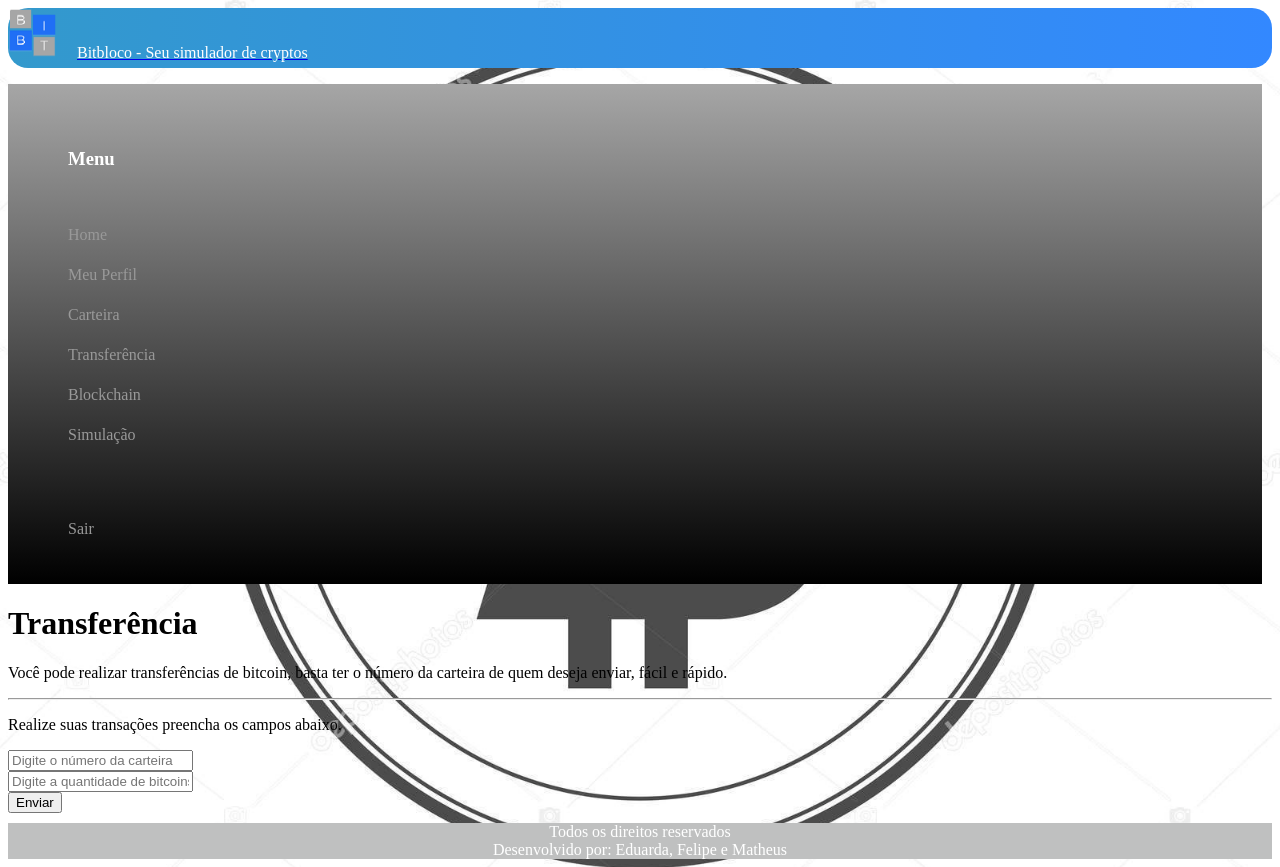
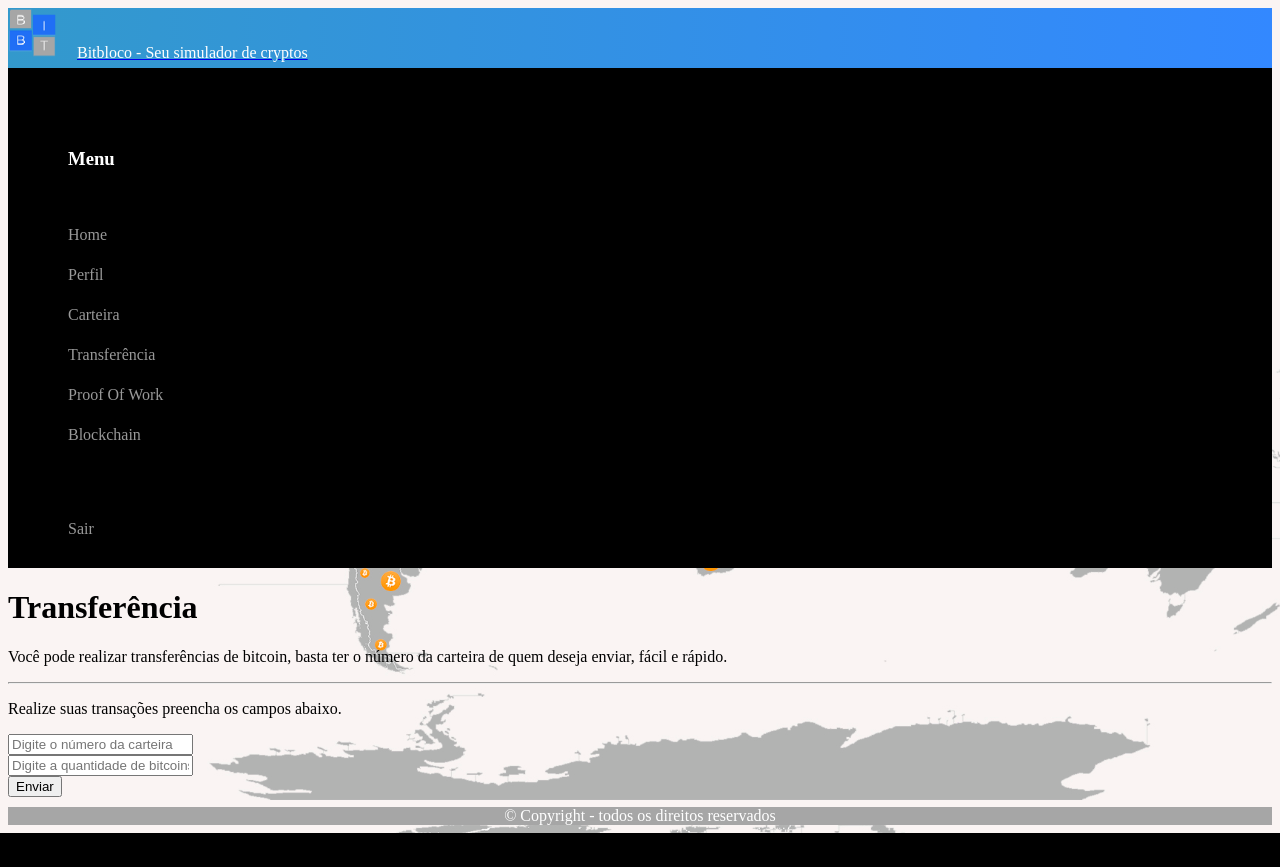
Before and after one commit to eduardaarosaa/bitbloco, a CodeIgniter app: page /database/index.php/welcome/tela_transferencia in a window 1280 px wide. After the commit the page ends 833 px from the top, so only its background shows below. Run offline with CodeIgniter, Linux system fonts and the light colour scheme; some libraries are stand-ins or nearby versions.

Commit message:
arrumado conversa no whatsapp. Últimas mudança antes da apresentação da primeira banca

```diff
--- a/application/controllers/Welcome.php
+++ b/application/controllers/Welcome.php
@@ -64,6 +64,7 @@ class Welcome extends CI_Controller {
 	}
 	public function tela_transferencia(){
 		$this->load->view('header');
+		$this->load->view('menu');
 		$this->load->view('tela_transferencia');
 		$this->load->view('rodape');
 	}
--- a/application/views/rodape.php
+++ b/application/views/rodape.php
@@ -1,19 +1,8 @@
-		<footer style="background-color: #BFC0C0">
-				<center><font color="#FFF"> Todos os direitos reservados </font></center>
-				<!--
-				<table>
-					<td>
-						<tr>Politica de privacidade</tr>
-						<br>
-						<tr>Termos & Condições</tr>
-						<br>
-						<tr>Sobre</tr>
-						<br>
-						<tr>Agradecimentos</tr>
-					</td>
-				</table>
-				-->
-				<center><font color="#FFF"> Desenvolvido por: Eduarda, Felipe e Matheus </font></center>
-		</footer>
+		<div class="row">
+			<div class="col-12 footer">
+			<center>© Copyright - todos os direitos reservados</center>
+			</div>
+		</div>
+	</div>
 	</body>
 </html>
--- a/application/views/tela_principal.php
+++ b/application/views/tela_principal.php
@@ -31,6 +31,3 @@
 			</div>
 		<!-- fechando a linha que inicia no arquivo menu.php -->
         </div>
-        <div class="row">
-            <div class="col-12 divEspaço"></div>
-        </div>
--- a/application/views/tela_transferencia.php
+++ b/application/views/tela_transferencia.php
@@ -1,25 +1,3 @@
-<div id="loader" class="loader"></div>
-<div style="display:none" id="tudo_page">
-<div class="container-fluid">
-  <div class="row">
-    <div class="col-2 divMenu">
-      <ul class="sidebar-nav">
-        <br>
-        <br>
-        <li> <h3> <font color="#FFF"> Menu </font> </h3> </li>
-        <br>
-        <li> <a href="tela_principal">Home</a> </li>
-        <li> <a href="tela_perfil">Meu Perfil</a> </li>
-        <li> <a href="tela_carteira">Carteira</a> </li>
-        <li> <a href="tela_transferencia">Transferência</a> </li>
-        <li> <a href="tela_blockchain">Blockchain</a> </li>
-        <li> <a href="tela_simulacao">Simulação</a> </li>
-        <br>
-        <br>
-        <br>
-        <li> <a href="tela_login">Sair</a> </li>
-      </ul>
-    </div>
   <div class="col-9 jumbotron">
     <h1 class="display-4">Transferência</h1>
     <p class="lead">Você pode realizar transferências de bitcoin, basta ter o número da carteira de quem deseja enviar, fácil e rápido.</p>
@@ -35,9 +13,6 @@
       <button type="submit" class="btn btn-primary">Enviar</button>
     </form>
   </div>
-
-
-</div>
 </div>
 
 <script>
--- a/style/estilo.css
+++ b/style/estilo.css
@@ -1,6 +1,7 @@
 /* aplicação do CSS em tags */
 body {
-	background: url(../image/FundoSite1.jpg) center center no-repeat fixed;
+	background: url(../image/FundoSite.jpg) center center no-repeat fixed;
+  visibility: 50%;
   	-webkit-background-size: cover;
   	-moz-background-size: cover;
   	-o-background-size: cover;
@@ -11,8 +12,11 @@ ul {
   list-style-type: none;
 }
 
-footer {
+.footer {
   margin-top: 10px;
+  color: #FFF;
+  height: 5%;
+  background-color: #a6a6a6;
 }
 
 
@@ -39,15 +43,12 @@ footer {
 
 .divNavbar{
 	height:60px;
-  margin-bottom: 10px;
-  border-radius: 20px;
 	background-color:#39C;
   background: linear-gradient(to right, #39C, #38F);
 }
 
 .divMenu{
-  background-color: #BFC0C0;
-	background:linear-gradient(to bottom, #A6A6A6, #000);
+  background-color: #000;
 	min-height: 500px;
   margin-right: 10px;
 }
```
Also changed, not shown: image/FundoSite.jpg, image/bitcoin.png (added), image/fundosite/FundoSite.jpg, 2 other files.
